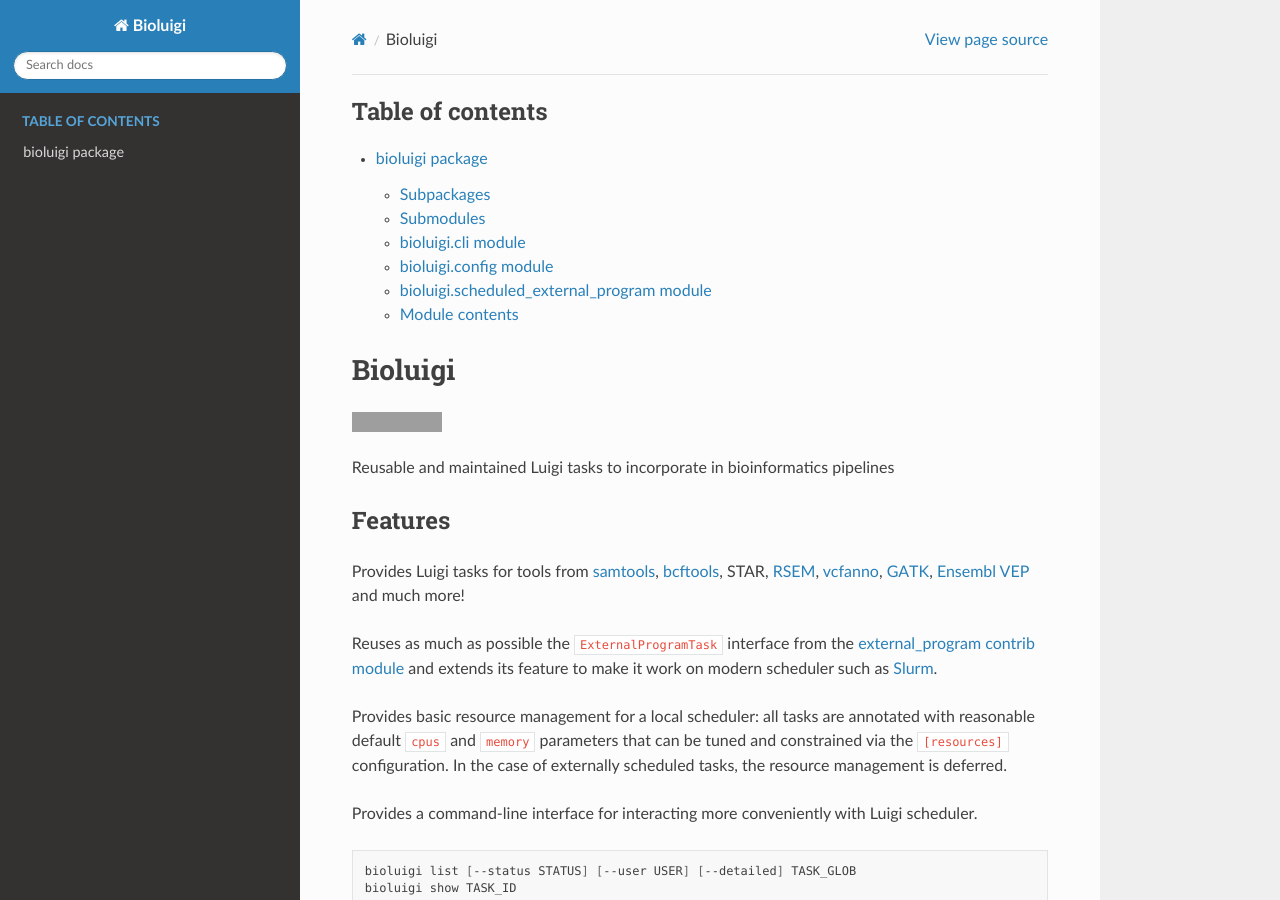
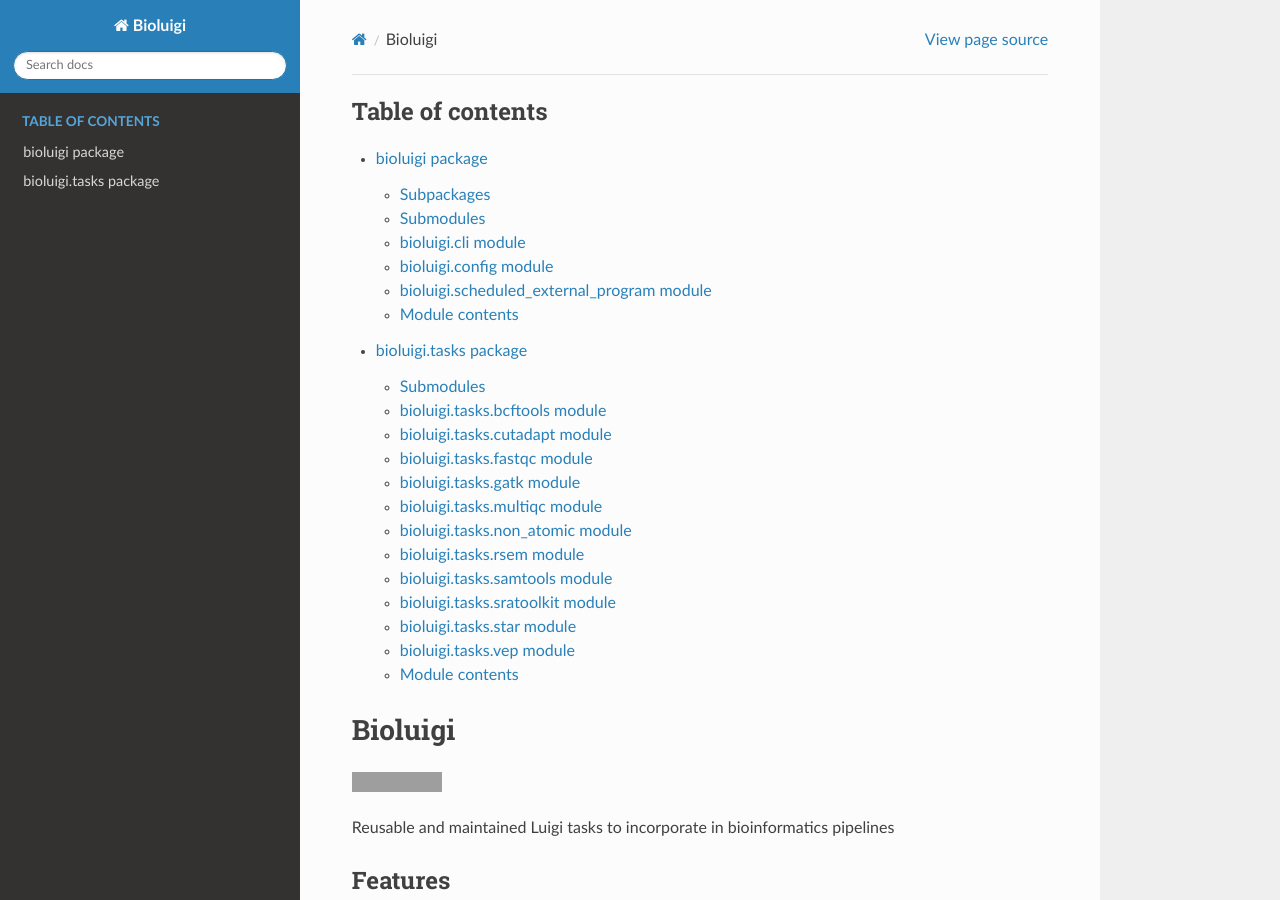
Before and after one commit to PavlidisLab/bioluigi, a Sphinx documentation site: the page built from docs/index.rst, in a window 1280 px wide and 900 px high. Built offline with Sphinx 7.4.7 and the Read the Docs theme 2.0.0, drawn with Linux system fonts in a browser that asks for light colours; pages that are not in the unit, such as notebooks, are missing from menus; grey boxes are pictures that could not be loaded.

Commit message:
docs: Add tasks subpackage

```diff
--- /dev/null
+++ b/docs/api/bioluigi.tasks.rst
@@ -0,0 +1,102 @@
+bioluigi.tasks package
+======================
+
+Submodules
+----------
+
+bioluigi.tasks.bcftools module
+------------------------------
+
+.. automodule:: bioluigi.tasks.bcftools
+   :members:
+   :undoc-members:
+   :show-inheritance:
+
+bioluigi.tasks.cutadapt module
+------------------------------
+
+.. automodule:: bioluigi.tasks.cutadapt
+   :members:
+   :undoc-members:
+   :show-inheritance:
+
+bioluigi.tasks.fastqc module
+----------------------------
+
+.. automodule:: bioluigi.tasks.fastqc
+   :members:
+   :undoc-members:
+   :show-inheritance:
+
+bioluigi.tasks.gatk module
+--------------------------
+
+.. automodule:: bioluigi.tasks.gatk
+   :members:
+   :undoc-members:
+   :show-inheritance:
+
+bioluigi.tasks.multiqc module
+-----------------------------
+
+.. automodule:: bioluigi.tasks.multiqc
+   :members:
+   :undoc-members:
+   :show-inheritance:
+
+bioluigi.tasks.non\_atomic module
+---------------------------------
+
+.. automodule:: bioluigi.tasks.non_atomic
+   :members:
+   :undoc-members:
+   :show-inheritance:
+
+bioluigi.tasks.rsem module
+--------------------------
+
+.. automodule:: bioluigi.tasks.rsem
+   :members:
+   :undoc-members:
+   :show-inheritance:
+
+bioluigi.tasks.samtools module
+------------------------------
+
+.. automodule:: bioluigi.tasks.samtools
+   :members:
+   :undoc-members:
+   :show-inheritance:
+
+bioluigi.tasks.sratoolkit module
+--------------------------------
+
+.. automodule:: bioluigi.tasks.sratoolkit
+   :members:
+   :undoc-members:
+   :show-inheritance:
+
+bioluigi.tasks.star module
+--------------------------
+
+.. automodule:: bioluigi.tasks.star
+   :members:
+   :undoc-members:
+   :show-inheritance:
+
+bioluigi.tasks.vep module
+-------------------------
+
+.. automodule:: bioluigi.tasks.vep
+   :members:
+   :undoc-members:
+   :show-inheritance:
+
+
+Module contents
+---------------
+
+.. automodule:: bioluigi.tasks
+   :members:
+   :undoc-members:
+   :show-inheritance:
--- a/docs/index.rst
+++ b/docs/index.rst
@@ -8,6 +8,7 @@
    :caption: Table of contents
 
    api/bioluigi
+   api/bioluigi.tasks
 
 .. mdinclude:: ../README.md
 
```
